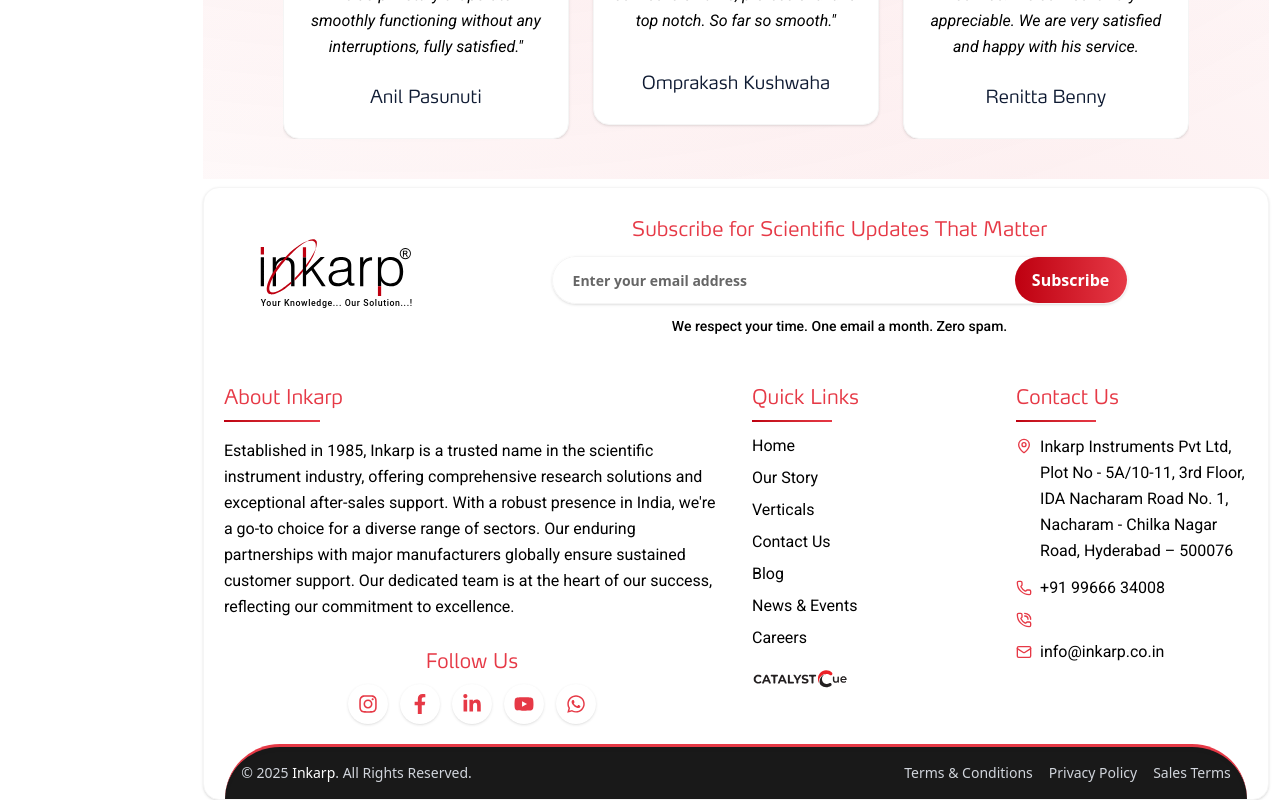
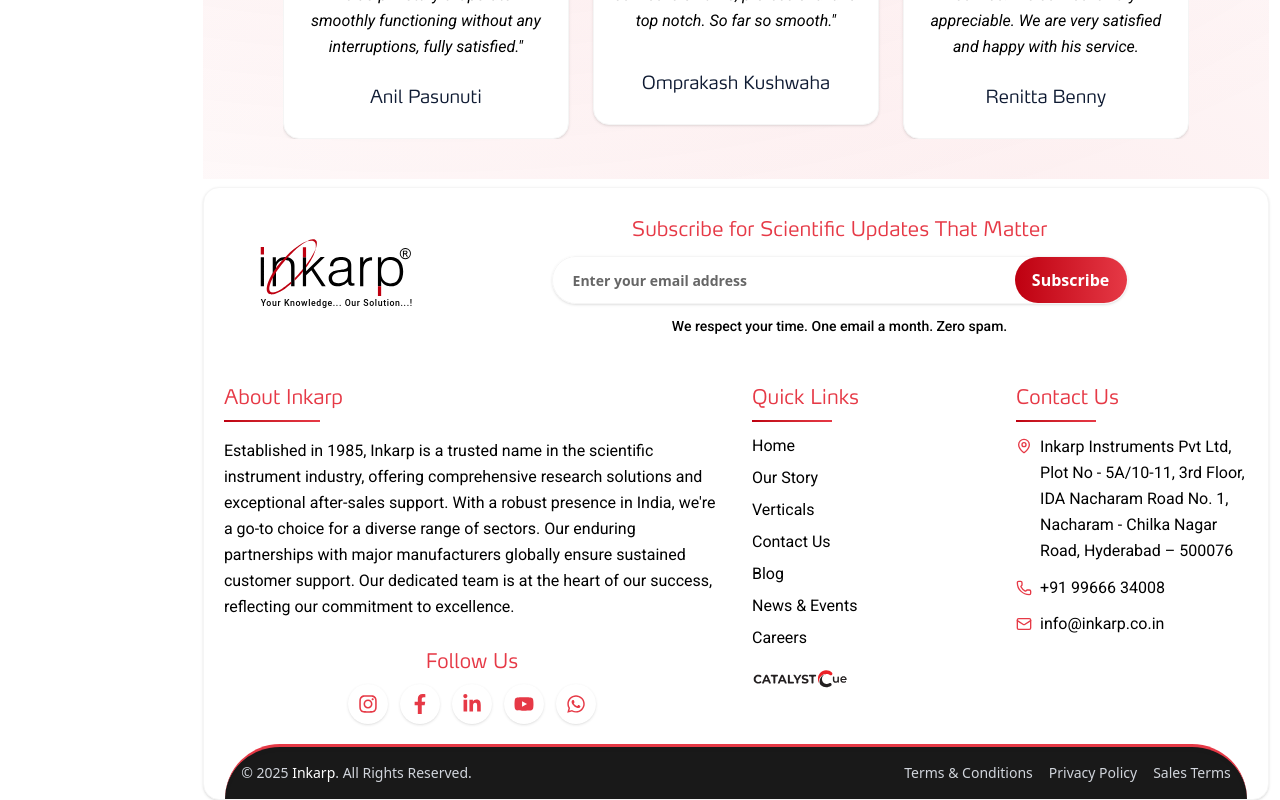
Before and after one commit to Inkarp/inkarppersonal, a React (Vite) app in the folder fronted-inkarp/: page / in a window 1280 px wide. Shown: the part 6992-7792 px from the top of the page. Built offline with nearby package versions, Linux system fonts and the light colour scheme.

Commit message:
Removed liand line number for the footer

```diff
--- a/fronted-inkarp/src/Main/Footer.jsx
+++ b/fronted-inkarp/src/Main/Footer.jsx
@@ -215,12 +215,12 @@
                     +91 99666 34008
                   </a>
                 </li>
-                <li className="flex items-center justify-center sm:justify-start gap-2">
+                {/* <li className="flex items-center justify-center sm:justify-start gap-2">
                   <PhoneCall size={16} className="min-w-[16px] text-[#E63946]" />
-                  {/* <a href="tel:+914027172293" className="hover:text-[#E63946] transition-colors duration-200">
+                  <a href="tel:+914027172293" className="hover:text-[#E63946] transition-colors duration-200">
                     +91 40 2717 2293
-                  </a> */}
-                </li>
+                  </a>
+                </li> */}
                 <li className="flex items-center justify-center sm:justify-start gap-2">
                   <Mail size={16} className="min-w-[16px] text-[#E63946]" />
                   <a href="mailto:info@inkarp.co.in" className="hover:text-[#E63946] transition-colors duration-200">
```
